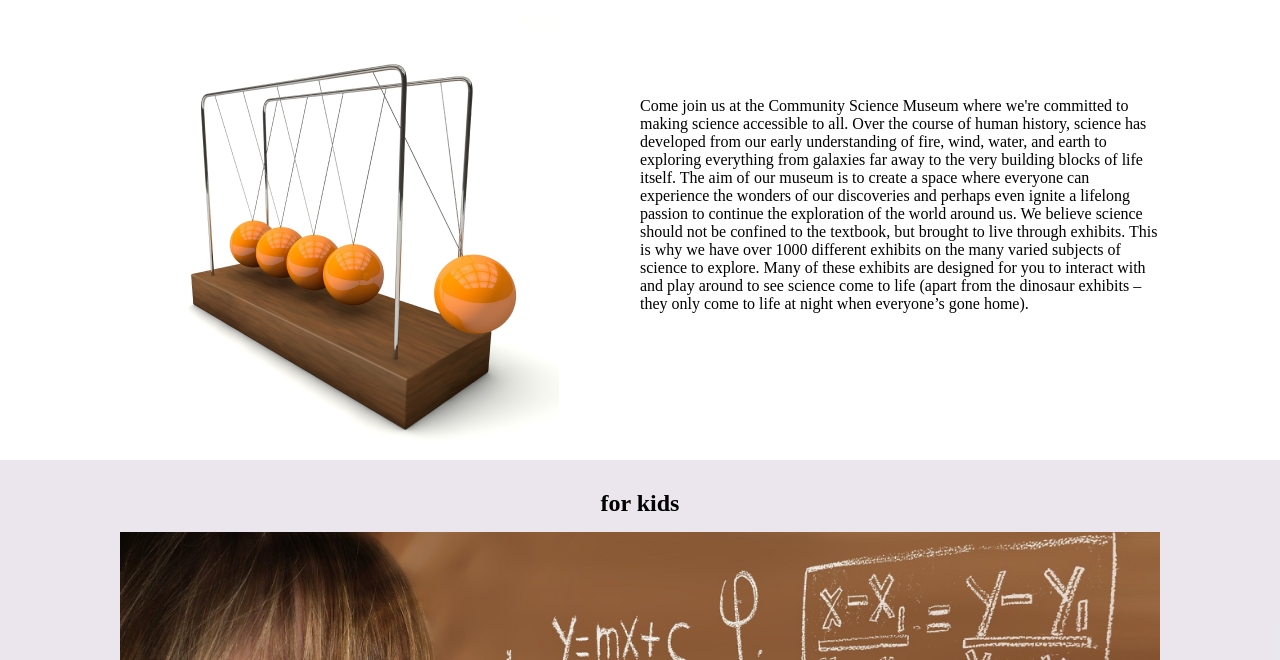
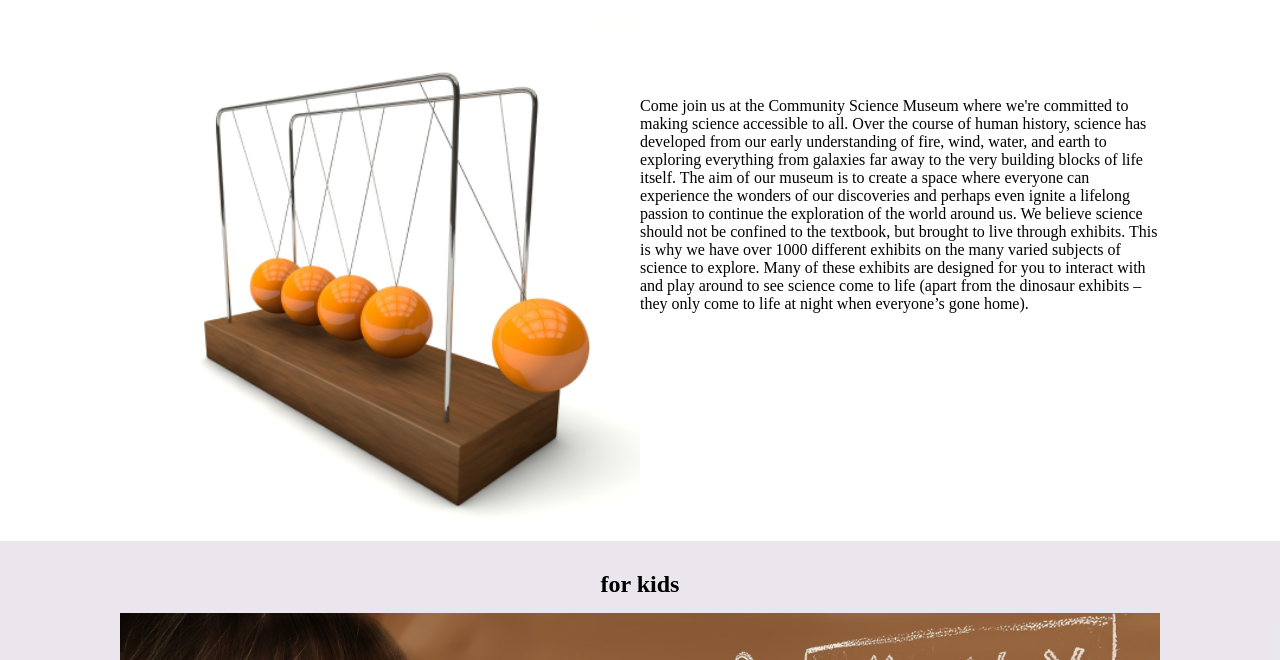
Before and after one commit to Foadosman/Semester-Project-1, a plain HTML site: page explore.html in a window 1280 px wide. Shown: the part 140-800 px from the top of the page. Drawn offline with nearby package versions, Linux system fonts and the light colour scheme.

Commit message:
Update styles.css

```diff
--- a/styles.css
+++ b/styles.css
@@ -274,6 +274,10 @@ footer ul li a {
     display: grid;
     grid-template-columns: 1fr 1fr;
     margin: 0 120px;
+}
+
+.explore-intro img {
+    width: 100%;
 }
 
 .explore-intro-text {
```
